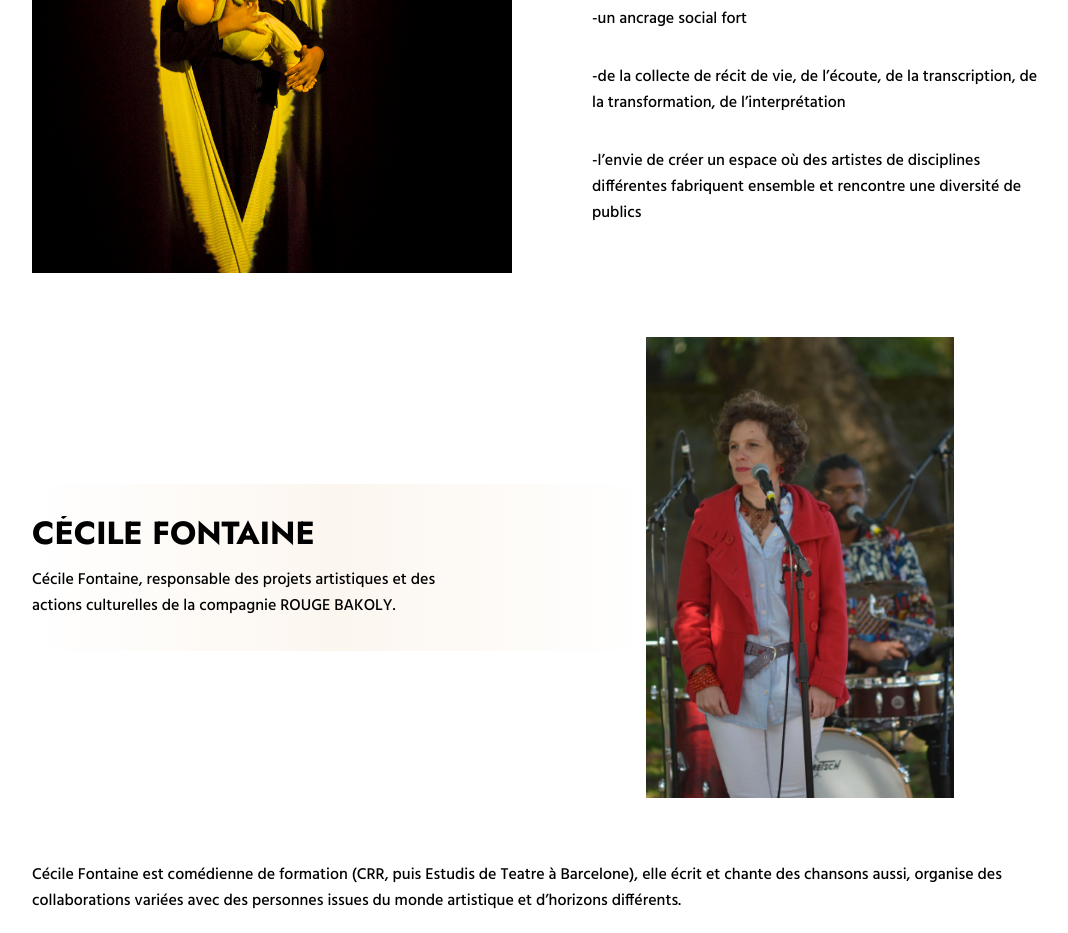
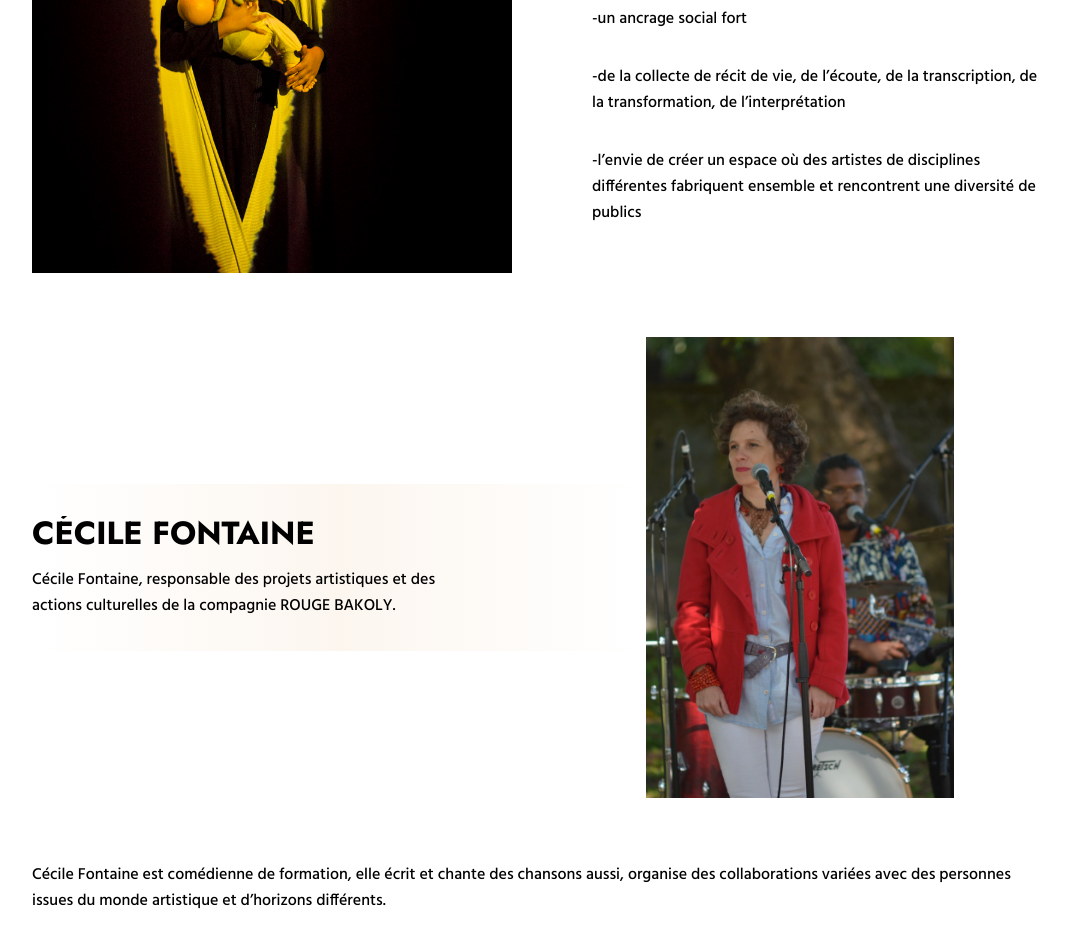
Before and after one commit to TerryGrimoire/Rouge-Bakoly, a React (Vite) app: page /Compagnie in a window 1280 px wide. Shown: the part 1360-2293 px from the top of the page, without its empty margins (96-1164 px from the left). Built offline with nearby package versions, Linux system fonts and the light colour scheme.

Commit message:
mispel corrected

```diff
--- a/src/pages/Compagnie.jsx
+++ b/src/pages/Compagnie.jsx
@@ -66,7 +66,7 @@ function Services({ helmet }) {
               </p>
               <p>
                 -l’envie de créer un espace où des artistes de disciplines
-                différentes fabriquent ensemble et rencontre une diversité de
+                différentes fabriquent ensemble et rencontrent une diversité de
                 publics
               </p>
             </article>
@@ -85,10 +85,9 @@ function Services({ helmet }) {
           </div>
           <article className="article_cecile">
             <p>
-              Cécile Fontaine est comédienne de formation (CRR, puis Estudis de
-              Teatre à Barcelone), elle écrit et chante des chansons aussi,
-              organise des collaborations variées avec des personnes issues du
-              monde artistique et d’horizons différents.
+              Cécile Fontaine est comédienne de formation, elle écrit et chante
+              des chansons aussi, organise des collaborations variées avec des
+              personnes issues du monde artistique et d’horizons différents.
             </p>
             <p>
               C’est une inspiration importante que la rencontre avec l’Autre.
```
